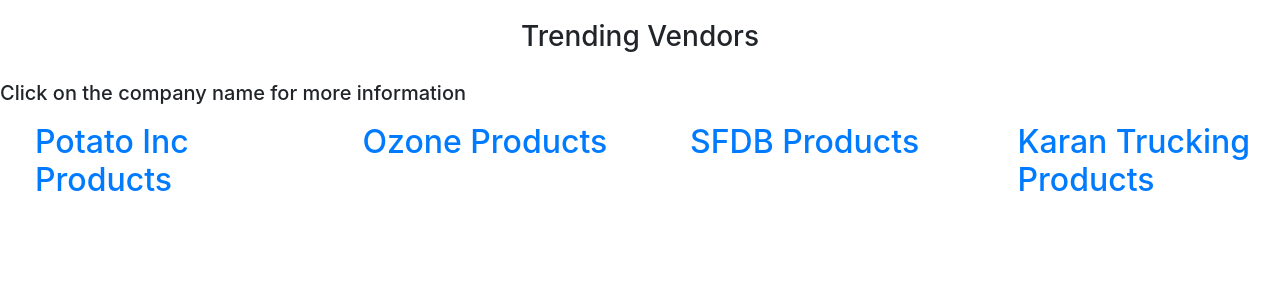
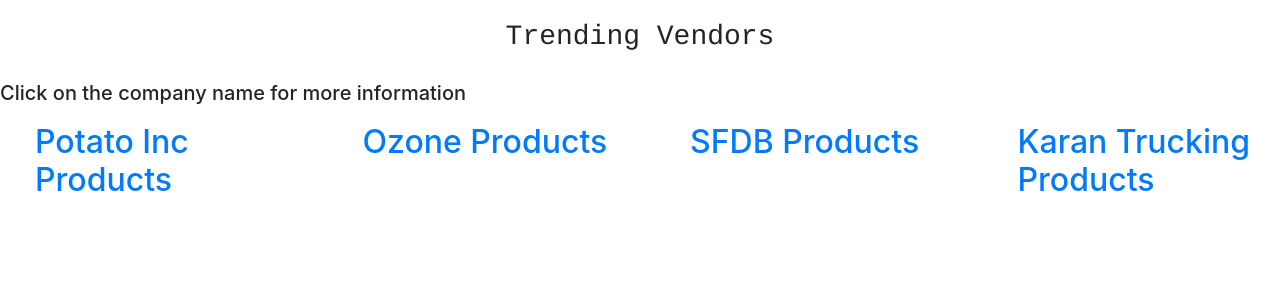
Before and after one commit to karan925/cmpe272-marketplace, a PHP site: page /companies_link.php in a window 1280 px wide. Shown: the part 54-354 px from the top of the page. Run offline with PHP 8.4, Linux system fonts and the light colour scheme; data that the repository does not hold is empty.

```diff
--- a/companies_link.php
+++ b/companies_link.php
@@ -50,7 +50,8 @@
   }
   h3{
     text-align: center;
-    padding: 20px;
+    padding: 20px 50px;
+    font-family: courier;
   }
   .col{
     font-size: 20px;
```
